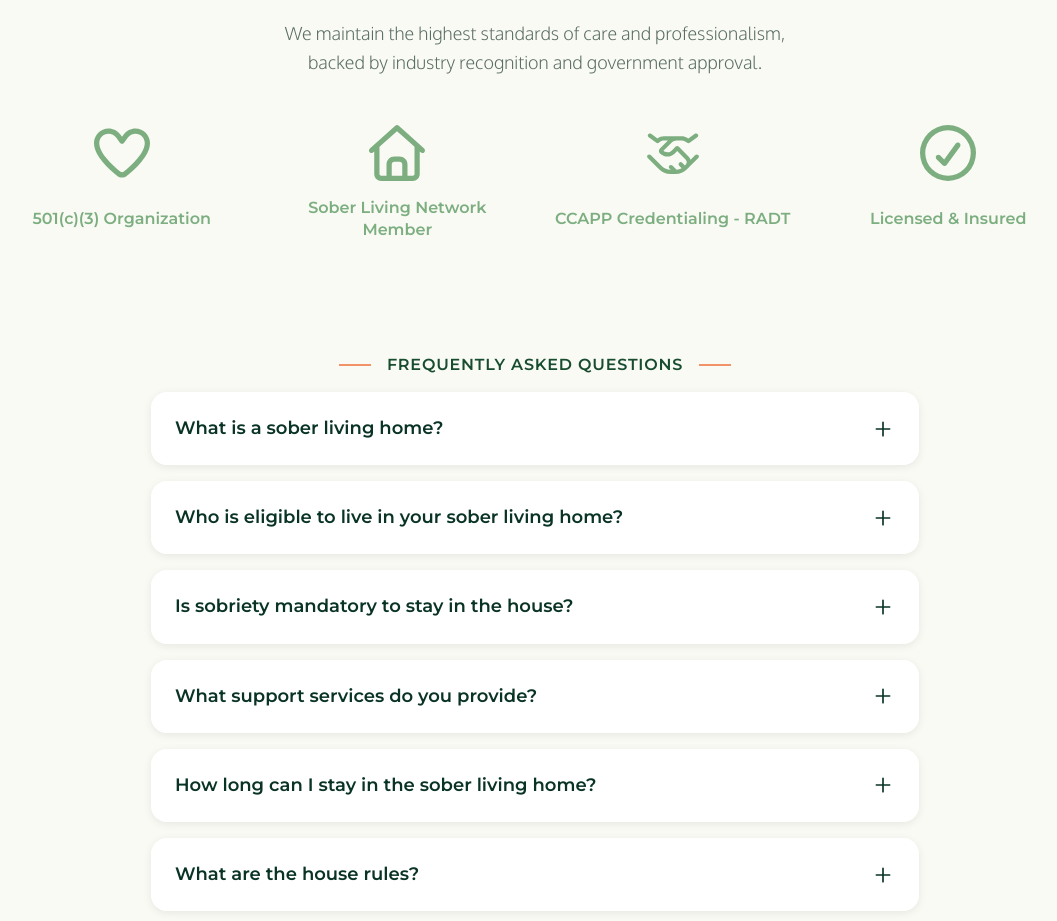
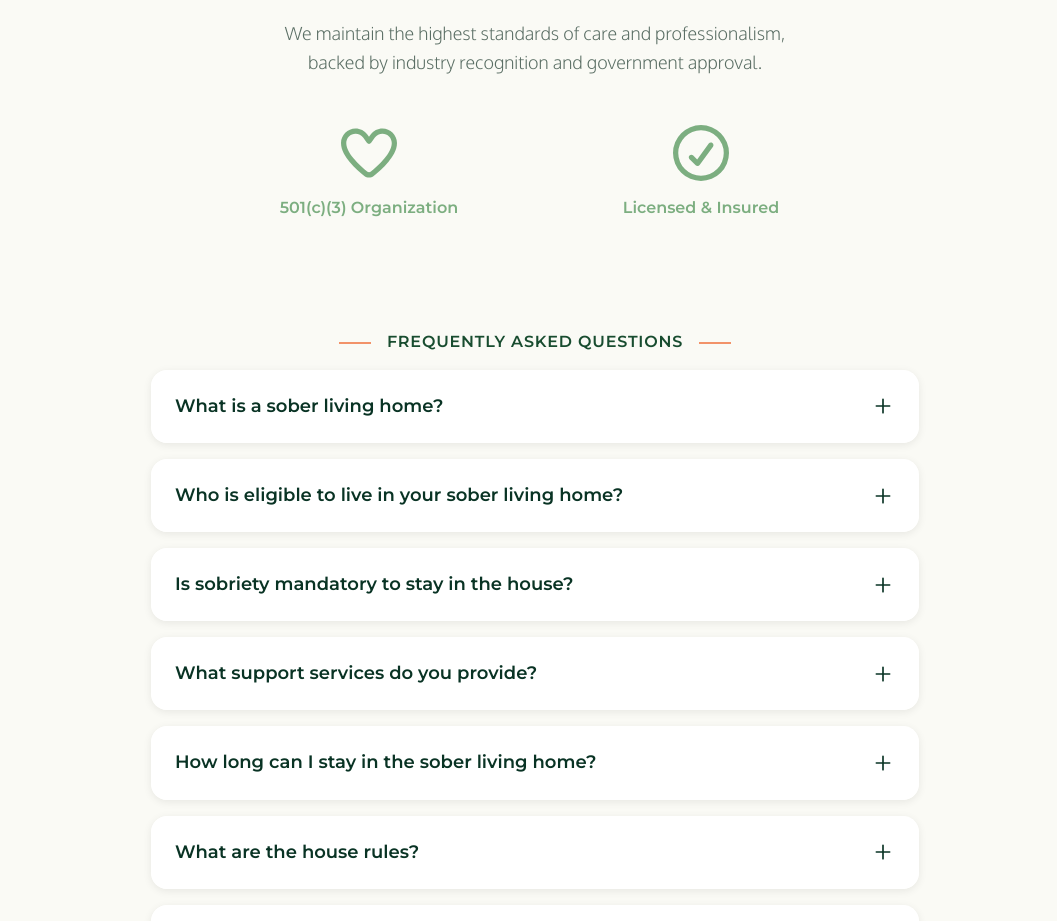
Before and after one commit to douglaswelcome/living-hope-services, a Next.js app: page / in a window 1280 px wide. Shown: the part 2581-3502 px from the top of the page, without its empty margins (105-1162 px from the left). Built offline with nearby package versions, Linux system fonts and the light colour scheme; a web font is replaced by a local one.

Commit message:
update accredidations

```diff
--- a/src/components/Accreditations/Accreditations.module.scss
+++ b/src/components/Accreditations/Accreditations.module.scss
@@ -36,23 +36,28 @@
   @extend %grid-12;
   grid-column: span 12;
   display: grid;
-  grid-template-columns: repeat(4, 1fr);
+  grid-template-columns: repeat(2, 1fr);
   grid-template-rows: auto auto;
-  gap: 2rem 2rem; // horizontal gap, vertical gap
+  gap: 2rem 4rem; // horizontal gap, vertical gap
   row-gap: 1rem; // Override vertical gap to 1rem
   align-items: center;
   justify-items: center;
+  justify-content: center;
+  max-width: 600px;
+  margin: 0 auto;
 
   @include breakpoint(w-med) {
     grid-template-columns: repeat(2, 1fr);
     gap: 3rem 3rem; // horizontal gap, vertical gap
     row-gap: 1rem; // Override vertical gap to 1rem
+    max-width: 500px;
   }
 
   @include breakpoint(w-sm) {
     grid-template-columns: 1fr;
     gap: 2rem 2rem; // horizontal gap, vertical gap
     row-gap: 1rem; // Override vertical gap to 1rem
+    max-width: 300px;
   }
 }
 
@@ -66,26 +71,20 @@
   min-height: 4.5rem;
   grid-row: 1; // Icons in first row
 
-  // Desktop: 4 columns
+  // Desktop: 2 columns
   &:nth-child(1) { grid-column: 1; }
   &:nth-child(2) { grid-column: 2; }
-  &:nth-child(3) { grid-column: 3; }
-  &:nth-child(4) { grid-column: 4; }
 
-  // Tablet: 2x2 layout
+  // Tablet: 2 columns
   @include breakpoint(w-med) {
     &:nth-child(1) { grid-column: 1; }
     &:nth-child(2) { grid-column: 2; }
-    &:nth-child(3) { grid-column: 1; grid-row: 3; }
-    &:nth-child(4) { grid-column: 2; grid-row: 3; }
   }
 
   // Mobile: single column
   @include breakpoint(w-sm) {
     &:nth-child(1) { grid-column: 1; grid-row: 1; }
     &:nth-child(2) { grid-column: 1; grid-row: 3; }
-    &:nth-child(3) { grid-column: 1; grid-row: 5; }
-    &:nth-child(4) { grid-column: 1; grid-row: 7; }
   }
 
   svg {
@@ -170,26 +169,20 @@
   margin: 0;
   grid-row: 2; // Labels in second row
 
-  // Desktop: 4 columns
-  &:nth-child(5) { grid-column: 1; } // First label (after 4 icons)
-  &:nth-child(6) { grid-column: 2; } // Second label
-  &:nth-child(7) { grid-column: 3; } // Third label
-  &:nth-child(8) { grid-column: 4; } // Fourth label
+  // Desktop: 2 columns
+  &:nth-child(3) { grid-column: 1; } // First label (after 2 icons)
+  &:nth-child(4) { grid-column: 2; } // Second label
 
-  // Tablet: 2x2 layout
+  // Tablet: 2 columns
   @include breakpoint(w-med) {
-    &:nth-child(5) { grid-column: 1; grid-row: 2; margin-bottom: 1.5rem; } // First label
-    &:nth-child(6) { grid-column: 2; grid-row: 2; margin-bottom: 1.5rem; } // Second label
-    &:nth-child(7) { grid-column: 1; grid-row: 4; } // Third label
-    &:nth-child(8) { grid-column: 2; grid-row: 4; } // Fourth label
+    &:nth-child(3) { grid-column: 1; grid-row: 2; margin-bottom: 1.5rem; } // First label
+    &:nth-child(4) { grid-column: 2; grid-row: 2; margin-bottom: 1.5rem; } // Second label
   }
 
   // Mobile: single column
   @include breakpoint(w-sm) {
-    &:nth-child(5) { grid-column: 1; grid-row: 2; margin-bottom: 1.5rem; } // First label
-    &:nth-child(6) { grid-column: 1; grid-row: 4; margin-bottom: 1.5rem; } // Second label
-    &:nth-child(7) { grid-column: 1; grid-row: 6; margin-bottom: 1.5rem; } // Third label
-    &:nth-child(8) { grid-column: 1; grid-row: 8; } // Fourth label
+    &:nth-child(3) { grid-column: 1; grid-row: 2; margin-bottom: 1.5rem; } // First label
+    &:nth-child(4) { grid-column: 1; grid-row: 4; } // Second label
   }
 
   @include breakpoint(w-sm) {
--- a/src/pages/index.tsx
+++ b/src/pages/index.tsx
@@ -28,28 +28,28 @@ export default function Home() {
       ),
       label: "501(c)(3) Organization"
     },
-    {
-      // Temporarily using Font Awesome house icon instead of SBLIcon
-      // <SBLIcon width={120} height={120} color="currentColor" />
-      icon: (
-        <FontAwesomeIcon
-          icon={["far", "house"]}
-          style={{ fontSize: '120px', color: 'currentColor' }}
-        />
-      ),
-      label: "Sober Living Network Member"
-    },
-    {
-      // Temporarily using Font Awesome handshake icon instead of CCAPPIcon
-      // <CCAPPIcon width={120} height={120} color="currentColor" />
-      icon: (
-        <FontAwesomeIcon
-          icon={["far", "handshake"]}
-          style={{ fontSize: '120px', color: 'currentColor' }}
-        />
-      ),
-      label: "CCAPP Credentialing - RADT"
-    },
+    // {
+    //   // Temporarily using Font Awesome house icon instead of SBLIcon
+    //   // <SBLIcon width={120} height={120} color="currentColor" />
+    //   icon: (
+    //     <FontAwesomeIcon
+    //       icon={["far", "house"]}
+    //       style={{ fontSize: '120px', color: 'currentColor' }}
+    //     />
+    //   ),
+    //   label: "Sober Living Network Member"
+    // },
+    // {
+    //   // Temporarily using Font Awesome handshake icon instead of CCAPPIcon
+    //   // <CCAPPIcon width={120} height={120} color="currentColor" />
+    //   icon: (
+    //     <FontAwesomeIcon
+    //       icon={["far", "handshake"]}
+    //       style={{ fontSize: '120px', color: 'currentColor' }}
+    //     />
+    //   ),
+    //   label: "CCAPP Credentialing - RADT"
+    // },
     {
       icon: (
         <FontAwesomeIcon
```
